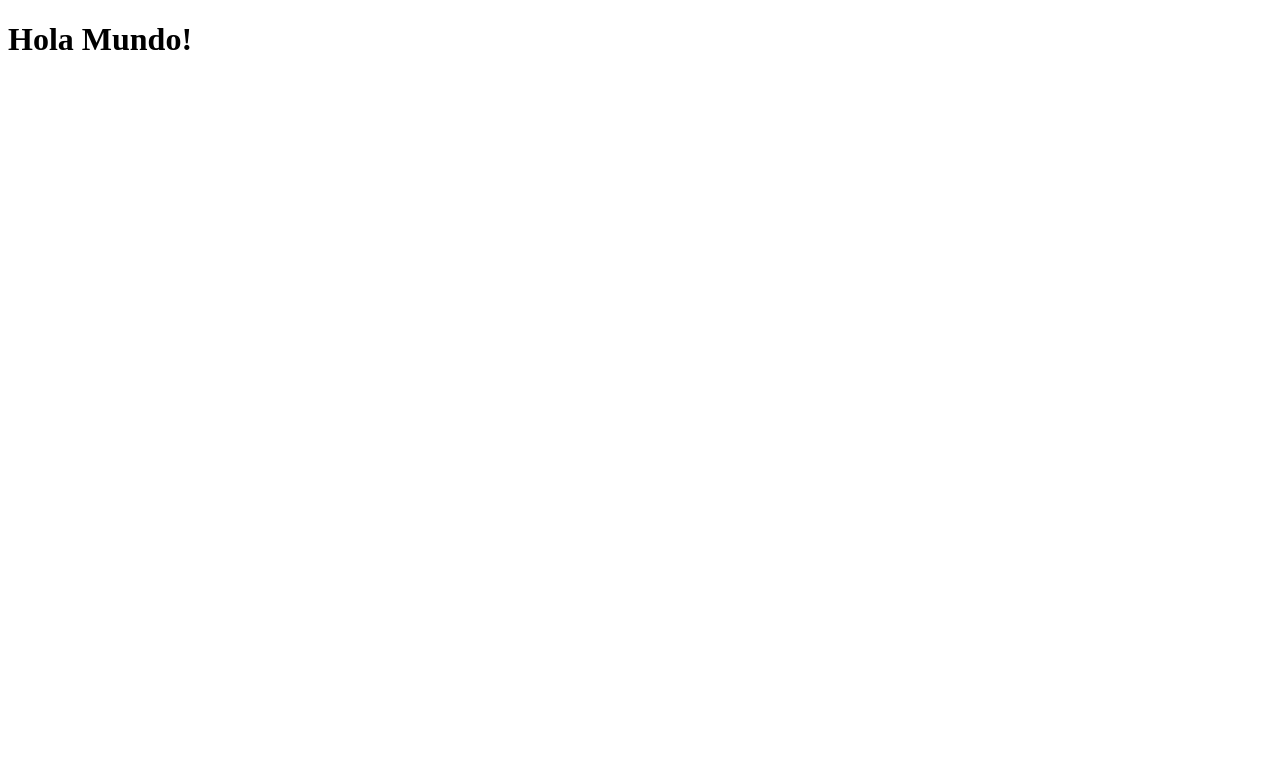
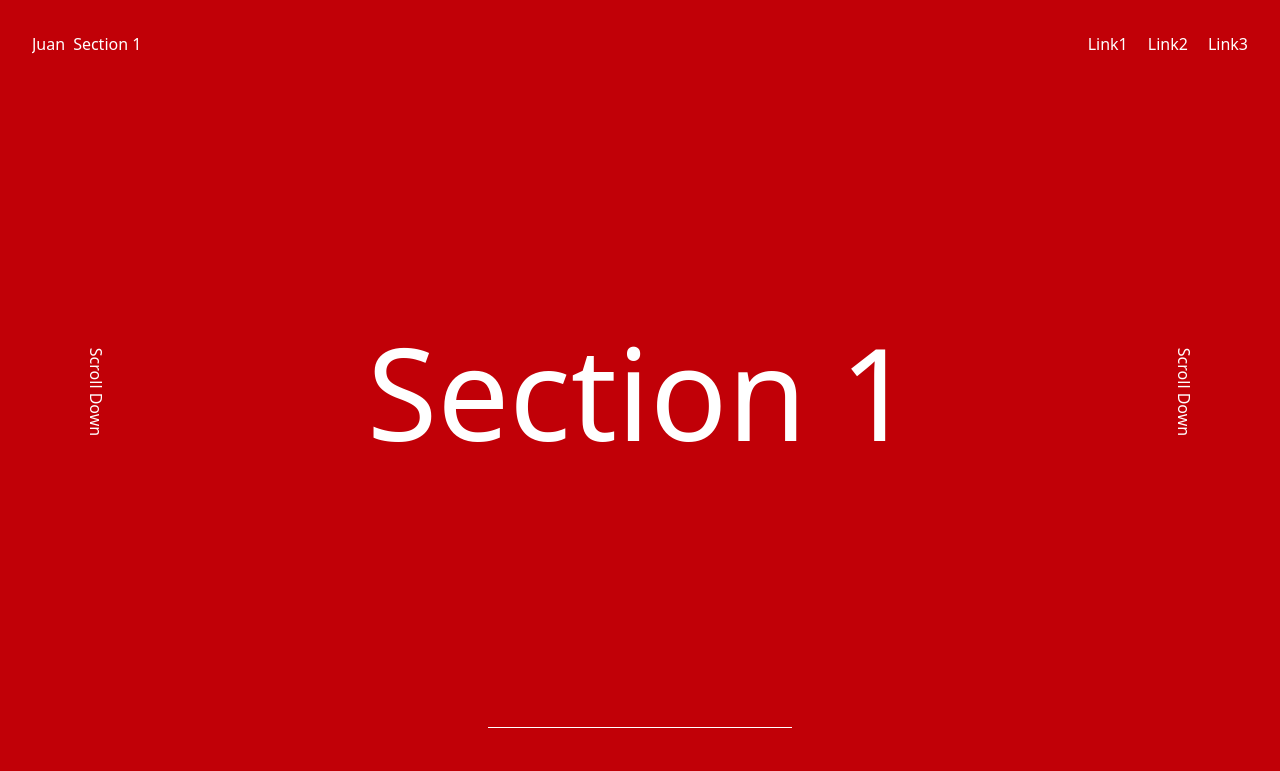
Before and after one commit to ksergiocom/web_juan, a plain HTML site: page index.html in a window 1280 px wide. Drawn offline with nearby package versions, Linux system fonts and the light colour scheme.

Commit message:
maquetando

```diff
--- a/index.html
+++ b/index.html
@@ -1,11 +1,57 @@
 <!DOCTYPE html>
-<html lang="en">
+<html lang="en" class="min-h-full min-w-full">
+
 <head>
     <meta charset="UTF-8">
     <meta name="viewport" content="width=device-width, initial-scale=1.0">
+    <script src="https://cdn.jsdelivr.net/npm/@tailwindcss/browser@4"></script>
     <title>Web Juan</title>
 </head>
+
 <body>
-    <h1>Hola Mundo!</h1>
+    <main class="flex flex-col min-h-screen min-w-full bg-red-700 text-white p-8 relative">
+        <header class="flex justify-between">
+            <h3 class="overflow-hidden flex gap-2">Juan
+                <div id="s1-span-wrapper" class="overflow-hidden">
+                    <span id="s1-span" class="link-span transition-all duration-700 ease-in-out translate-y-full">Section 1</span>
+                </div>
+                <div id="s2-span-wrapper" class="hidden overflow-hidden">
+                    <span id="s2-span" class="link-span transition-all duration-700 ease-in-out translate-y-full">Section 2</span>
+                </div>
+                <div id="s3-span-wrapper" class="hidden overflow-hidden">
+                    <span id="s3-span" class="link-span transition-all duration-700 ease-in-out translate-y-full">Section 3</span>
+                </div>
+            </h3>
+
+            <ul id="links" class="flex gap-5">
+                <li>
+                    <a id="s1-link" href="#">Link1</a>
+                </li>
+                <li>
+                    <a id="s2-link" href="#">Link2</a>
+                </li>
+                <li>
+                    <a id="s3-link" href="#">Link3</a>
+                </li>
+            </ul>
+        </header>
+        <div class="flex justify-between my-auto">
+            <h3 class="rotate-90  ml-5 m-auto">Scroll Down</h3>
+            <section id="s1" class="overflow-hidden">
+                <h1 class="text-9xl transition-all duration-600 ease-in-out translate-y-full">Section 1</h1>
+            </section>
+            <section id="s2" class="hidden overflow-hidden">
+                <h1 class="text-9xl transition-all duration-600 ease-in-out translate-y-full">Section 2</h1>
+            </section>
+            <section id="s3" class="hidden overflow-hidden">
+                <h1 class="text-9xl transition-all duration-600 ease-in-out translate-y-full">Section 3</h1>
+            </section>
+
+            <h3 class="rotate-90 mr-5 m-auto">Scroll Down</h3>
+        </div>
+        <hr id="divisor" class="pb-10 mx-auto w-1/2 duration-600 ease-in-out">
+    </main>
+    <script src="./script.js"></script>
 </body>
+
 </html>
--- /dev/null
+++ b/script.js
@@ -0,0 +1,78 @@
+console.log("Hola mundo!");
+
+const secciones = Array.from(document.querySelectorAll('section'));
+const linkSpans = Array.from(document.querySelectorAll('.link-span'));
+
+let seccionActual = secciones[0].id;
+
+const divisor = document.getElementById('divisor');
+
+
+function mostrarSeccion(id) {
+    // ——— Secciones ———
+    secciones.forEach(section => {
+      const h1 = section.querySelector('h1');
+      if (section.id === id) {
+        section.classList.remove('hidden');
+        divisor.classList.remove('w-1/4','w-2/4','w-3/4');
+        divisor.classList.add({s1:'w-1/4',s2:'w-2/4',s3:'w-3/4'}[id]);
+        // animar entrada
+        h1.classList.add('translate-y-full');
+        setTimeout(()=>{
+          h1.classList.remove('translate-y-full');
+          h1.classList.add('translate-y-0');
+        },50);
+      } else {
+        section.classList.add('hidden');            // oculta YA
+        h1.classList.remove('translate-y-0');      // resetea posición
+        h1.classList.add('translate-y-full');
+      }
+    });
+
+    // ——— Spans ———
+    linkSpans.forEach(span => {
+      const wrapper = span.parentElement;
+      if (span.id === `${id}-span`) {
+        // mostrar wrapper inmediato
+        wrapper.classList.remove('hidden');
+        // forzar estado inicial
+        span.classList.add('translate-y-full');
+        // en el siguiente tick, animar a 0
+        setTimeout(()=>{
+          span.classList.remove('translate-y-full');
+          span.classList.add('translate-y-0');
+        },50);
+      } else {
+        // ocultar wrapper inmediato
+        wrapper.classList.add('hidden');
+        // resetear posición para la próxima vez
+        span.classList.remove('translate-y-0');
+        span.classList.add('translate-y-full');
+      }
+    });
+
+    seccionActual = id;
+  }
+
+
+
+document.querySelectorAll('#links a').forEach(link => {
+    link.addEventListener('click', e => {
+        e.preventDefault();
+        const targetId = link.id.replace('-link', '');
+        mostrarSeccion(targetId);
+    });
+});
+
+window.addEventListener('wheel', (e) => {
+    const dir = e.deltaY > 0 ? 1 : -1;
+    const currentIndex = secciones.findIndex(s => s.id === seccionActual);
+    const nextIndex = currentIndex + dir;
+
+    if (nextIndex >= 0 && nextIndex < secciones.length) {
+        const nextId = secciones[nextIndex].id;
+        mostrarSeccion(nextId);
+    }
+}, { passive: true });
+
+mostrarSeccion(seccionActual);
```
